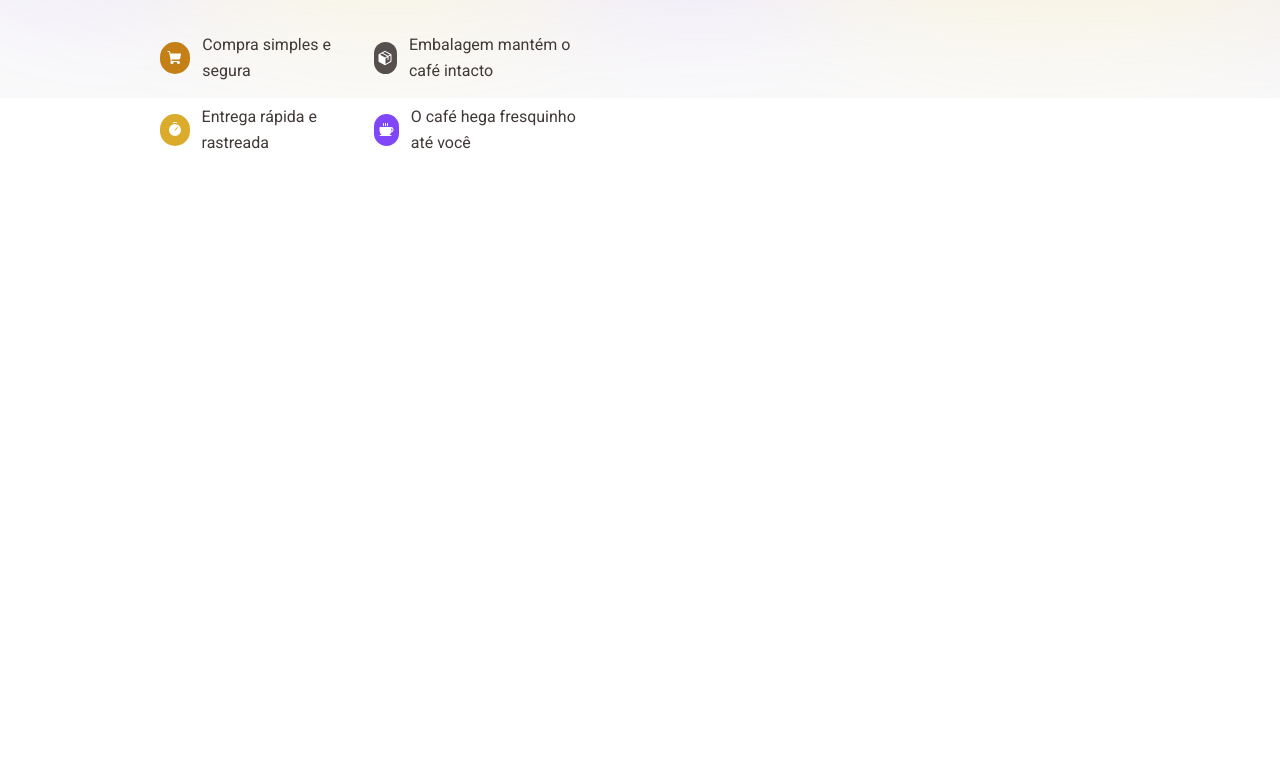
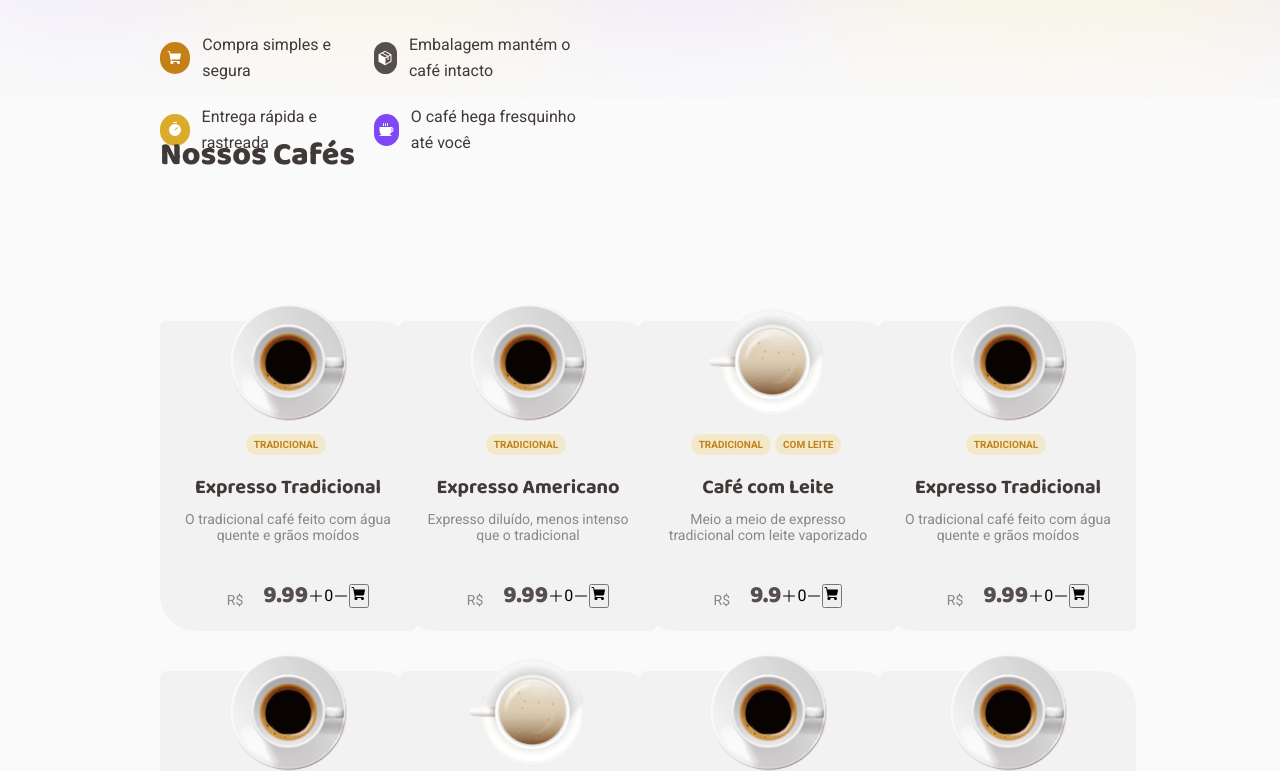
Before and after one commit to JonathanMDueck/ignite-coffee-delivery, a React (Vite) app: page / in a window 1280 px wide. Shown: the part 550-1321 px from the top of the page. Before the commit the page ends 820 px from the top, so only its background shows below. Built offline with nearby package versions, Linux system fonts and the light colour scheme.

Commit message:
Starting coffee list component

```diff
--- /dev/null
+++ b/src/CoffeeList.json
@@ -0,0 +1,86 @@
+[
+    {
+        "title": "Expresso Tradicional",
+        "description": "O tradicional café feito com água quente e grãos moídos",
+        "price": 9.99,
+        "tags": [
+            "tradicional"
+        ],
+        "image": "ExpressoTradicional"
+    },
+    {
+        "title": "Expresso Americano",
+        "description": "Expresso diluído, menos intenso que o tradicional",
+        "price": 9.99,
+        "tags": [
+            "tradicional"
+        ],
+        "image": "ExpressoTradicional"
+    },
+    {
+        "title": "Café com Leite",
+        "description": "Meio a meio de expresso tradicional com leite vaporizado",
+        "price": 9.90,
+        "tags": [
+            "tradicional",
+            "com leite"
+        ],
+        "image": "CafeComLeite"
+    },
+    {
+        "title": "Expresso Tradicional",
+        "description": "O tradicional café feito com água quente e grãos moídos",
+        "price": 9.99,
+        "tags": [
+            "tradicional"
+        ],
+        "image": "ExpressoTradicional"
+    },
+    {
+        "title": "Expresso Americano",
+        "description": "Expresso diluído, menos intenso que o tradicional",
+        "price": 9.99,
+        "tags": [
+            "tradicional"
+        ],
+        "image": "ExpressoTradicional"
+    },
+    {
+        "title": "Café com Leite",
+        "description": "Meio a meio de expresso tradicional com leite vaporizado",
+        "price": 9.90,
+        "tags": [
+            "tradicional",
+            "com leite"
+        ],
+        "image": "CafeComLeite"
+    },
+    {
+        "title": "Expresso Tradicional",
+        "description": "O tradicional café feito com água quente e grãos moídos",
+        "price": 9.99,
+        "tags": [
+            "tradicional"
+        ],
+        "image": "ExpressoTradicional"
+    },
+    {
+        "title": "Expresso Americano",
+        "description": "Expresso diluído, menos intenso que o tradicional",
+        "price": 9.99,
+        "tags": [
+            "tradicional"
+        ],
+        "image": "ExpressoTradicional"
+    },
+    {
+        "title": "Café com Leite",
+        "description": "Meio a meio de expresso tradicional com leite vaporizado",
+        "price": 9.90,
+        "tags": [
+            "tradicional",
+            "com leite"
+        ],
+        "image": "CafeComLeite"
+    }
+]
--- a/src/components/Header/index.tsx
+++ b/src/components/Header/index.tsx
@@ -3,12 +3,10 @@ import CoffeeDeliveryLogo from '../../assets/Logo.svg';
 
 import { MapPin, ShoppingCart } from 'phosphor-react'
 
-
 export function Header() {
     return (
         <HeaderContainer>
             <img src={CoffeeDeliveryLogo} alt="" />
-
             <nav>
                 <LocationSpan>
                     <MapPin size={22} weight="fill" />
--- /dev/null
+++ b/src/pages/Home/components/CoffeeCard/index.tsx
@@ -0,0 +1,50 @@
+import ExpressoTradicional from '../../../../assets/ExpressoTradicional.png';
+import CafeComLeite from '../../../../assets/CafeComLeite.png';
+import { Minus, Plus, ShoppingCart } from 'phosphor-react';
+import { CoffeeCardContainer, TagContainer, Tag, BuyContainer, PriceContainer } from './styles';
+
+interface CofffeeCardProps {
+    title: string;
+    description: string;
+    tags: string[];
+    price: number;
+    image: string;
+}
+
+export function CoffeeCard({ title, description, tags, price, image }: CofffeeCardProps) {
+
+    function getImageSource() {
+        switch (image) {
+            case 'ExpressoTradicional':
+                return ExpressoTradicional;
+            case 'CafeComLeite':
+                return CafeComLeite;
+        }
+    }
+
+    return (
+        <CoffeeCardContainer>
+            <img src={getImageSource()} />
+            <TagContainer>
+                {tags.map(item => {
+                    return <Tag>{item.toUpperCase()}</Tag>
+                })}
+            </TagContainer>
+            <h2>{title}</h2>
+            <p>{description}</p>
+            <BuyContainer>
+                <PriceContainer>
+                    <p>R$ </p>
+                    <span>{price}</span>
+                </PriceContainer>
+                <Plus />
+                <span>0</span>
+                <Minus />
+
+                <button>
+                    <ShoppingCart weight='fill' />
+                </button>
+            </BuyContainer>
+        </CoffeeCardContainer>
+    )
+}
--- /dev/null
+++ b/src/pages/Home/components/CoffeeCard/styles.ts
@@ -0,0 +1,89 @@
+import styled from "styled-components";
+
+export const CoffeeCardContainer = styled.div`
+    height: 19.375rem;
+    width: 16rem;
+
+    display: flex;
+    flex-direction: column;
+    align-items: center;
+
+    border-radius: 6px 36px;
+
+    background: ${props => props.theme["base-card"]};
+
+    margin-bottom: 2.5rem;
+    margin-right: 2rem;
+
+    img{
+        margin-top: calc(0px - 1rem - 3px);
+    }
+
+    h2{
+        font-family: 'Baloo 2', cursive;
+        font-weight: 700;
+        font-size: 1.25rem;
+
+        margin-top: 1rem;
+        color: ${props => props.theme["base-subtitle"]};
+    }
+
+    p{
+        font-family: 'Roboto', sans-serif;
+        font-size: 0.875rem;
+        color: ${props => props.theme["base-label"]};
+        text-align: center;
+
+        padding: 0.5rem 1.25rem 0 1.25rem;
+    }
+`
+
+export const TagContainer = styled.div`
+    display: flex;
+    flex-direction: row;
+`
+
+export const Tag = styled.div`
+    background: ${props => props.theme["yellow-light"]};
+    color: ${props => props.theme["yellow-dark"]};
+
+    font-family: 'Roboto', sans-serif;
+    font-weight: 700;
+    font-size: 0.625rem;
+    line-height: 0.8125rem;
+
+    padding: 0.25rem 0.5rem;
+    border-radius: 9999px;
+
+    margin-top: 0.75rem;
+    margin-right: 0.25rem;
+
+`
+
+export const BuyContainer = styled.div`
+    display: flex;
+    align-items: center;
+    margin-top: 2.0625rem;
+
+
+`
+export const PriceContainer = styled.div`
+    display: flex;
+    flex-direction: row;
+    align-items: center;
+
+    color: ${props => props.theme["base-text"]};
+
+    p{
+        display: flex;
+        align-items: center;
+
+
+
+    }
+    span{
+            font-family: 'Baloo 2', cursive;
+            font-weight: 800;
+            font-size: 1.5rem;
+        }
+`
--- /dev/null
+++ b/src/pages/Home/components/CoffeeList/index.tsx
@@ -0,0 +1,24 @@
+import { CoffeeListContainer, Title } from "./styles";
+import coffeeList from '../../../../CoffeeList.json';
+import { CoffeeCard } from "../CoffeeCard";
+
+export function CoffeeList() {
+    return (
+        <div>
+            <Title>Nossos Cafés</Title>
+            <CoffeeListContainer>
+
+                {coffeeList.map(item => {
+                    return (
+                        <CoffeeCard title={item.title}
+                            description={item.description}
+                            tags={item.tags}
+                            price={item.price}
+                            image={item.image} />
+                    )
+                })}
+            </CoffeeListContainer>
+        </div>
+
+    )
+}
--- /dev/null
+++ b/src/pages/Home/components/CoffeeList/styles.ts
@@ -0,0 +1,24 @@
+import styled from "styled-components";
+
+export const Title = styled.h1`
+
+        padding: 2rem 10rem;
+
+        font-family: 'Baloo 2', cursive;
+        font-weight: 800;
+        font-size: 2rem;
+
+        margin-bottom: 3.375rem;
+
+        color: ${props => props.theme["base-subtitle"]}
+`
+
+export const CoffeeListContainer = styled.div`
+
+    padding: 3.375rem 10rem;
+
+    display: grid;
+
+    grid-template-columns: 25% 25% 25% 25%;
+
+`
--- a/src/pages/Home/index.tsx
+++ b/src/pages/Home/index.tsx
@@ -1,3 +1,4 @@
+import { CoffeeList } from "./components/CoffeeList";
 import { Intro } from "./components/Intro";
 import { HomeContainer } from "./styles";
 
@@ -6,6 +7,7 @@ export function Home() {
 
         <HomeContainer>
             <Intro />
+            <CoffeeList />
         </HomeContainer>
     )
 }
--- a/src/pages/Home/styles.ts
+++ b/src/pages/Home/styles.ts
@@ -1,7 +1,5 @@
 import styled from "styled-components";
 
 export const HomeContainer = styled.main`
-    display: flex;
-    align-items: center;
-    justify-content: center;
+    background: ${props => props.theme.background};
 `
```
Also changed, not shown: src/assets/CafeComLeite.png (added), src/assets/ExpressoTradicional.png (added).
